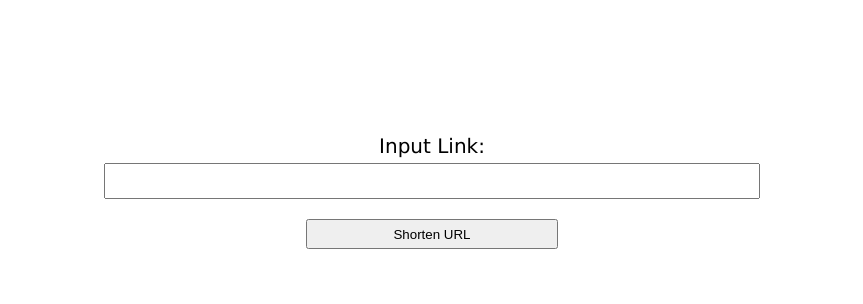
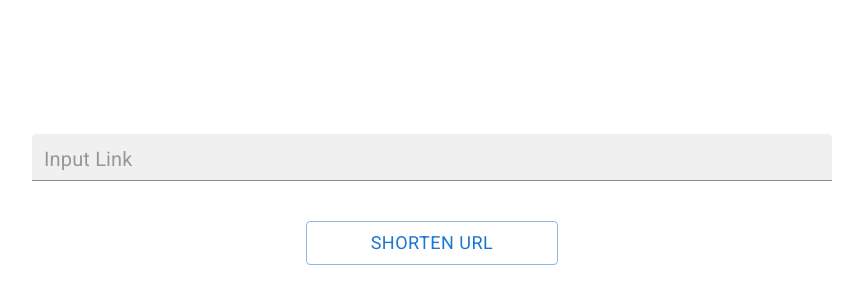
Before and after one commit to raythx98/SERN-CRUD, a React (Create React App) app in the folder frontend/: page / in a window 1280 px wide. Shown: the top 304 px of the page, without its empty margins (208-1071 px from the left). Built offline with nearby package versions, Linux system fonts and the light colour scheme.

Commit message:
Clipboard + Styling

```diff
--- a/frontend/package.json
+++ b/frontend/package.json
@@ -3,6 +3,11 @@
   "version": "0.1.0",
   "private": true,
   "dependencies": {
+    "@emotion/react": "^11.9.3",
+    "@emotion/styled": "^11.9.3",
+    "@fontsource/roboto": "^4.5.7",
+    "@mui/icons-material": "^5.8.4",
+    "@mui/material": "^5.8.7",
     "@testing-library/jest-dom": "^5.16.4",
     "@testing-library/react": "^13.3.0",
     "@testing-library/user-event": "^13.5.0",
--- a/frontend/src/App.css
+++ b/frontend/src/App.css
@@ -2,6 +2,7 @@
   display: flex;
   flex-direction: column;
   justify-content: center;
+  font-family: "Roboto";
 }
 
 .information {
@@ -10,30 +11,41 @@
   align-items: center;
 }
 
-.information input {
-  width: 50%;
-  height: 30px;
+.textfield {
+  max-width: 800px;
+  width: 70%;
   font-size: 20px;
   padding-left: 10px;
   padding-right: 10px;
+}
+
+.css-10botns-MuiInputBase-input-MuiFilledInput-input {
+  padding-top: 10px  !important ;
+  font-size: 20px !important;
+}
+
+.error {
   margin-top: 5px;
 }
 
 .information label {
   font-size: 20px;
-  font-family: 'Lucida Sans', 'Lucida Sans Regular', 'Lucida Grande', 'Lucida Sans Unicode', Geneva, Verdana, sans-serif;
   padding-top: 10%;
 }
 
 .newlink label {
   font-size: 20px;
-  font-family: 'Lucida Sans', 'Lucida Sans Regular', 'Lucida Grande', 'Lucida Sans Unicode', Geneva, Verdana, sans-serif;
   padding-top: 5%;
 }
 
 .newlink p {
   font-size: 18px;
-  font-family: 'Lucida Sans', 'Lucida Sans Regular', 'Lucida Grande', 'Lucida Sans Unicode', Geneva, Verdana, sans-serif;
+  overflow-wrap: anywhere;
+}
+
+.newlink a {
+  font-size: 18px;
+  overflow-wrap: anywhere;
 }
 
 .error {
@@ -43,8 +55,10 @@
 
 .information button {
   width: 20%;
-  height: 30px;
-  margin-top: 15px;
+  min-height: fit-content;
+  min-width: fit-content;
+  margin-top: 30px;
+  margin-bottom: 30px;
 }
 
 .information button:hover {
--- a/frontend/src/App.js
+++ b/frontend/src/App.js
@@ -1,7 +1,10 @@
 import "./App.css";
 import { useState } from "react";
+import { Button, TextField } from "@mui/material";
+import ContentCopyIcon from "@mui/icons-material/ContentCopy";
+import "@fontsource/roboto";
 import Axios from "axios";
-import validator from 'validator'
+import validator from "validator";
 
 function App() {
   const [link, setLink] = useState("");
@@ -27,31 +30,53 @@ function App() {
     }
     setVisible(false);
     console.log(link);
-    Axios.post("//"+base_url+"getlink", { link: link }).then((res) => {
+    Axios.post("//" + base_url + "getlink", { link: link }).then((res) => {
       console.log(res);
-      setNewLink(res.data)
+      setNewLink(res.data);
     });
   };
 
   return (
     <div className="App">
       <div className="information">
-        <label>Input Link:</label>
-        <input
-          type="link"
+        <label></label>
+        <TextField
+          className="textfield"
+          id="filled-basic"
+          placeholder="Input Link"
+          variant="filled"
+          style={{ fontSize: "20px" }}
           onChange={(event) => {
             setLink(event.target.value);
           }}
         />
         <div className="error">{linkError}</div>
-        <button onClick={addLink}>Shorten URL</button>
+        <Button
+          onClick={addLink}
+          variant="outlined"
+          style={{ fontSize: "18px" }}
+        >
+          Shorten URL
+        </Button>
       </div>
       {visible ? null : (
         <div className="newlink information">
           <label>Your shortened link is: </label>
           <p>
-            <a href={"//"+base_url+newLink} target="_blank" rel="noopener noreferrer">
-              {base_url}{newLink}
+            <ContentCopyIcon
+              onClick={() => {
+                navigator.clipboard.writeText(base_url+newLink);
+                alert("Copied to Clipboard!");
+              }}
+              style={{justifyItems:"center"}}
+            ></ContentCopyIcon>
+            &nbsp;<a
+              href={"//" + base_url + newLink}
+              target="_blank"
+              rel="noopener noreferrer"
+            >
+              {base_url}
+              {newLink}
             </a>
           </p>
         </div>
```
Also changed, not shown: 1 other file (tests, documents, lock files or other folders).
